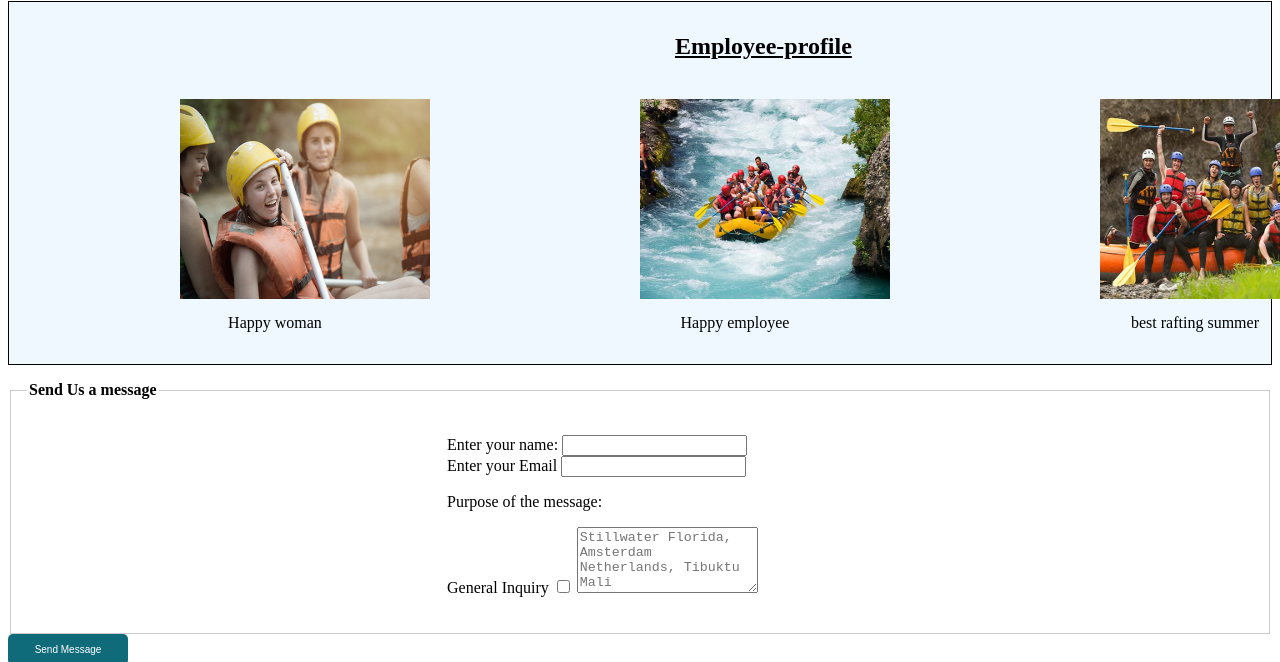
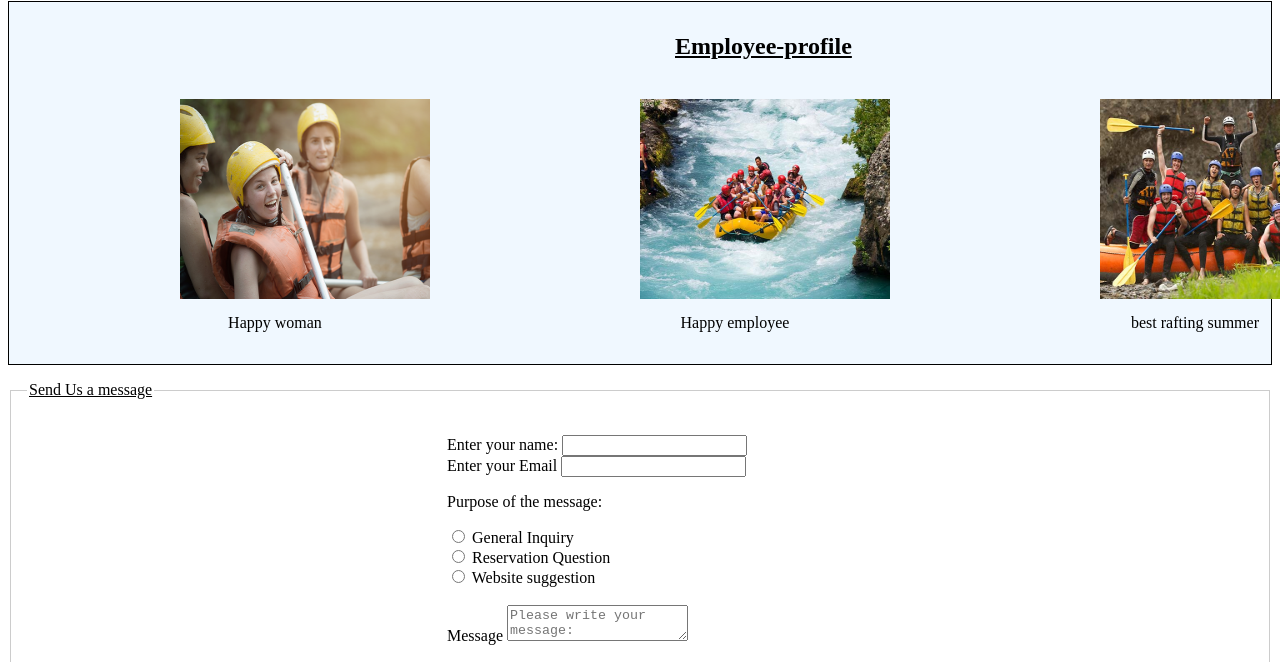
Before and after one commit to dorestan268/wdd130, a plain HTML site: page wwr/contact.html in a window 1280 px wide. Shown: the part 599-1261 px from the top of the page. Drawn offline with nearby package versions, Linux system fonts and the light colour scheme; a web font is replaced by a local one.

Commit message:
add radio

```diff
--- a/wwr/contact.html
+++ b/wwr/contact.html
@@ -61,6 +61,7 @@
                     <legend>Send Us a message</legend>
 
                <form action="submit_contact">
+
                         <label for="name">Enter your name:</label>
                         <input type="text" id="name" name="name" required> <br>
 
@@ -70,11 +71,24 @@
 
 
                         <p>Purpose of the message:</p>
+                        <input type="radio" id="general" name="purpose" value="general inquiry">
                         <label for="general">General Inquiry</label>
-                        <input type="checkbox" id="general" name="purpose" value="general inquiry">
+                       <br>
 
+                        <input type="radio" id="Reservation" name="purpose" value="Reservation Question">
+                        <label for="general">Reservation Question</label>
+                         <br>
 
-                        <textarea id="feedback" name="feedback" rows="4" placeholder="Stillwater Florida, Amsterdam Netherlands, Tibuktu Mali"></textarea>
+                        <input type="radio" id="Suggestion" name="purpose" value="Website Suggestion">
+                        <label for="general">Website suggestion</label>
+                       <br> <br>
+
+                        <label for="Message">Message</label>
+                        <textarea id="message" name="message"  placeholder="Please write your message:"></textarea> <br> <br>
+
+                        <input type="checkbox" id="Newsletter" name="newsletter">
+                        <label for="newsletter">Please subscribe me to the monthly newsletter</label> <br>
+
                     </form>
                 </fieldset>
                 <button type="submit">Send Message</button>
--- a/wwr/styles/rafting.css
+++ b/wwr/styles/rafting.css
@@ -146,7 +146,7 @@
 
       fieldset legend{
         font-family: var(--heading-font);
-        font-weight: bold;
+        text-decoration: underline;
       }
 
       button[type="submit"]{
```
